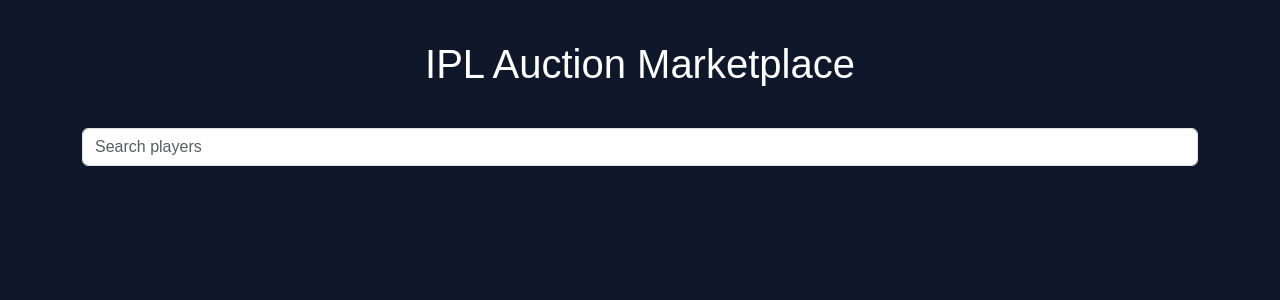
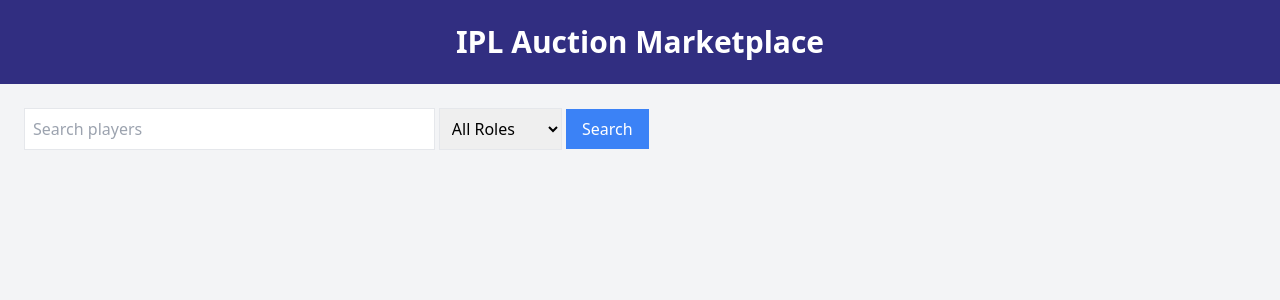
Before and after one commit to san2736/ipl_auction_pro, a Flask app: page / in a window 1280 px wide. Shown: the top 300 px of the page. Run offline with Flask 3, Linux system fonts and the light colour scheme; data that the repository does not hold is empty; some libraries are stand-ins or nearby versions.

Commit message:
Refactor index.html to use Tailwind CSS

```diff
--- a/templates/index.html
+++ b/templates/index.html
@@ -1,59 +1,71 @@
 <!DOCTYPE html>
 <html>
+
 <head>
 
 <title>IPL Auction</title>
 
-<link rel="stylesheet"
-href="https://cdn.jsdelivr.net/npm/bootstrap@5.3.2/dist/css/bootstrap.min.css">
-
-<link rel="stylesheet" href="/static/css/style.css">
+<script src="https://cdn.tailwindcss.com"></script>
 
 </head>
 
-<body>
+<body class="bg-gray-100">
 
-<div class="container">
+<div class="bg-indigo-900 text-white p-6 text-center text-3xl font-bold">
 
-<h1 class="title">IPL Auction Marketplace</h1>
+IPL Auction Marketplace
 
-<input class="form-control search" placeholder="Search players">
+</div>
 
-<div class="row">
+<div class="p-6">
+
+<form method="GET">
+
+<input name="search" placeholder="Search players"
+class="p-2 border w-1/3">
+
+<select name="role" class="p-2 border">
+<option value="">All Roles</option>
+<option>Batsman</option>
+<option>Bowler</option>
+<option>All-rounder</option>
+</select>
+
+<button class="bg-blue-500 text-white px-4 py-2">
+Search
+</button>
+
+</form>
+
+</div>
+
+<div class="grid grid-cols-4 gap-6 p-6">
 
 {% for p in players %}
 
-<div class="col-md-3">
+<a href="/player/{{p[0]}}">
 
-<div class="card player-card">
+<div class="bg-white shadow-lg rounded-xl p-4 hover:scale-105 transition">
 
-<div class="card-body">
+<img src="{{p[5]}}" class="h-40 w-full object-cover">
 
-<h4>{{p[1]}}</h4>
+<h2 class="text-xl font-bold mt-2">{{p[1]}}</h2>
 
 <p>{{p[2]}}</p>
-
 <p>{{p[3]}}</p>
 
-<p>Base: ₹{{p[4]}}</p>
-
-<p class="bid">Highest: ₹{{p[5]}}</p>
-
-<a href="/player/{{p[0]}}" class="btn btn-primary">
-Bid Now
-</a>
+<p class="text-green-600">
+Base ₹{{p[4]}}
+</p>
 
 </div>
 
-</div>
-
-</div>
+</a>
 
 {% endfor %}
 
 </div>
 
-</div>
+</body>
 
-</body>
 </html>
```
